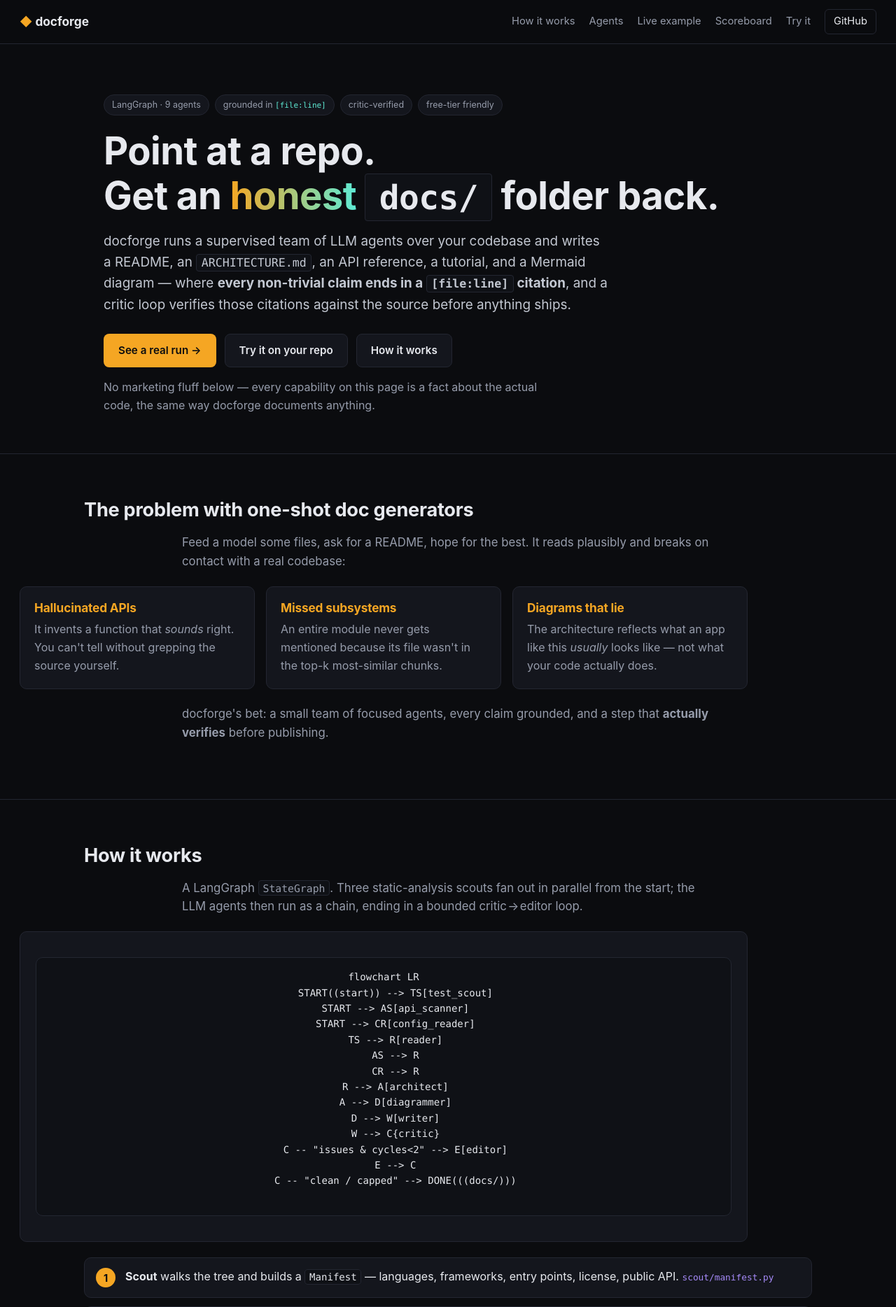
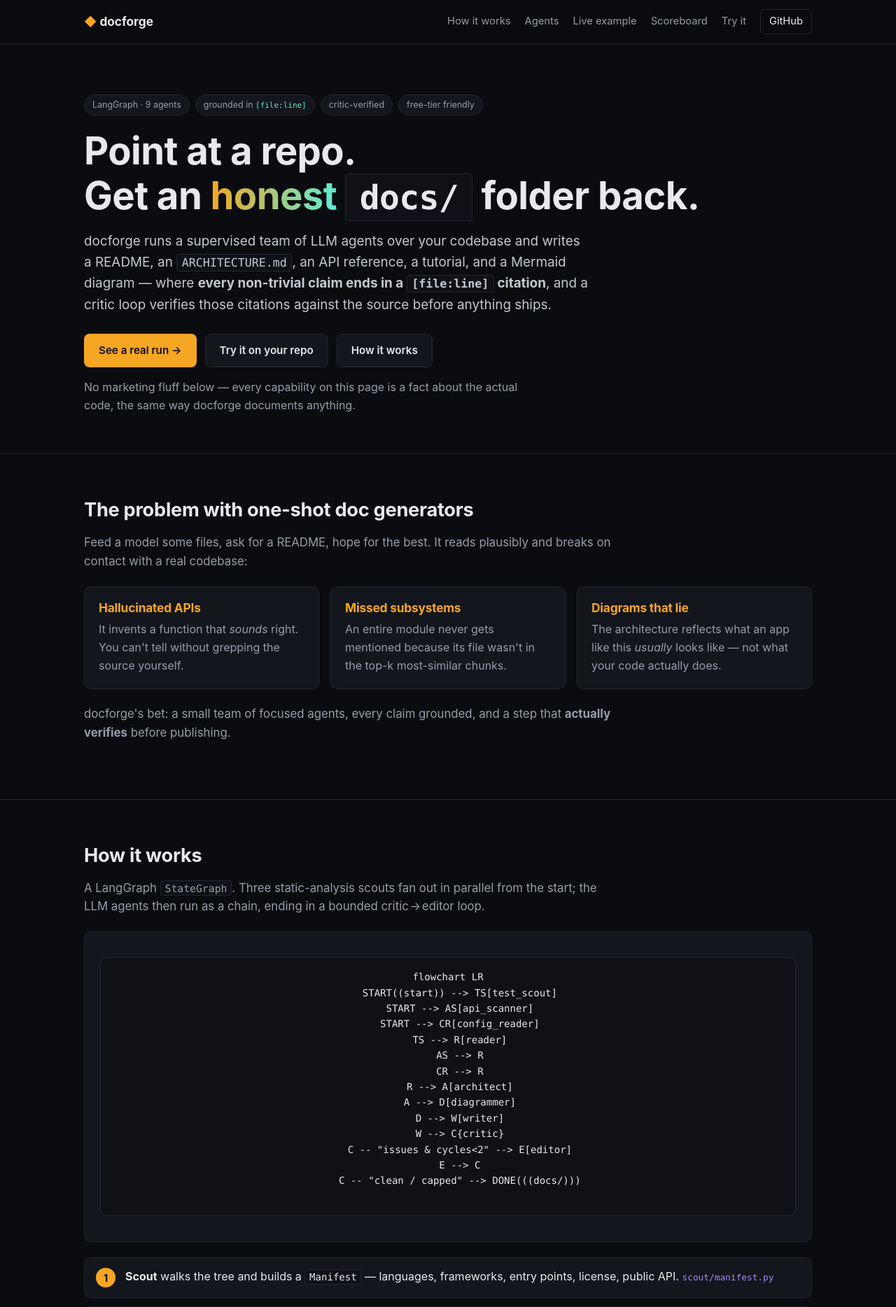
Before and after one commit to yash1120/docforge, a FastAPI app: page / in a window 1280 px wide. Shown: the top 1868 px of the page at 70% size. Run offline with FastAPI, Linux system fonts and the light colour scheme.

Commit message:
feat: update CSS link in base.html to include versioning and enhance style consistency

```diff
--- a/src/docforge/server/static/style.css
+++ b/src/docforge/server/static/style.css
@@ -37,11 +37,15 @@ h1, h2, h3 { line-height: 1.18; letter-spacing: -0.01em; }
 .small { font-size: 0.85em; }
 .mt { margin-top: 2rem; }
 
+/* Shared horizontal gutter: full-bleed background, content centered at --maxw.
+   Every aligned region uses the SAME value so left/right edges line up exactly. */
+:root { --gutter: max(20px, calc((100% - var(--maxw)) / 2)); }
+
 /* ---------- top bar ---------- */
 .topbar {
   position: sticky; top: 0; z-index: 20;
   display: flex; align-items: center; justify-content: space-between;
-  padding: 13px 28px; background: rgba(11,12,15,0.85); backdrop-filter: blur(10px);
+  padding: 13px var(--gutter); background: rgba(11,12,15,0.85); backdrop-filter: blur(10px);
   border-bottom: 1px solid var(--border);
 }
 .brand { font-weight: 700; font-size: 1.08em; color: var(--fg); }
@@ -53,12 +57,13 @@ h1, h2, h3 { line-height: 1.18; letter-spacing: -0.01em; }
 
 main { display: block; }
 
-/* ---------- sections ---------- */
-.hero, .band, .closing, .ex-head { max-width: var(--maxw); margin: 0 auto; padding: 64px 28px; }
+/* ---------- sections ----------
+   All top-level sections are full-bleed (borders/backgrounds span the viewport)
+   with content centered at --maxw via a shared gutter. Identical edges across
+   every section — no max-width-vs-fullwidth mismatch. */
+.hero, .band, .closing, .ex-head { padding: 64px var(--gutter); }
 .band { border-top: 1px solid var(--border); }
 .band-alt { background: linear-gradient(180deg, var(--bg-2), var(--bg)); }
-.band-alt, .band { max-width: none; }
-.band > *, .band-alt > * { max-width: var(--maxw); margin-left: auto; margin-right: auto; }
 section h2 { font-size: 1.7em; margin: 0 0 10px; }
 .section-lede { color: var(--muted); font-size: 1.05em; max-width: 760px; }
 
@@ -200,14 +205,14 @@ details p { color: var(--muted); margin: 0 0 12px; }
 .placeholder { background: var(--panel); border: 1px dashed var(--border); border-radius: var(--radius); padding: 22px; color: var(--muted); }
 
 /* ---------- footer ---------- */
-footer { border-top: 1px solid var(--border); margin-top: 40px; }
-.footer-inner { max-width: var(--maxw); margin: 0 auto; padding: 26px 28px; display: flex; justify-content: space-between; gap: 16px; flex-wrap: wrap; color: var(--muted); font-size: 0.88em; }
+footer { border-top: 1px solid var(--border); margin-top: 40px; padding: 0 var(--gutter); }
+.footer-inner { padding: 26px 0; display: flex; justify-content: space-between; gap: 16px; flex-wrap: wrap; color: var(--muted); font-size: 0.88em; }
 .footer-links { display: flex; gap: 16px; }
 
 /* ---------- responsive ---------- */
 @media (max-width: 760px) {
   .two { grid-template-columns: 1fr; gap: 22px; }
-  .hero, .band, .closing, .ex-head { padding: 44px 20px; }
-  .topbar { padding: 12px 16px; }
+  .hero, .band, .closing, .ex-head { padding-top: 44px; padding-bottom: 44px; }
+  .topbar { padding-top: 12px; padding-bottom: 12px; }
   .topbar nav { gap: 12px; }
 }
--- a/src/docforge/server/templates/base.html
+++ b/src/docforge/server/templates/base.html
@@ -5,7 +5,7 @@
   <meta name="viewport" content="width=device-width, initial-scale=1">
   <title>{% block title %}docforge — grounded, multi-agent docs generator{% endblock %}</title>
   <meta name="description" content="docforge points a team of LLM agents at any repo and writes an honest docs/ folder — every claim grounded in [file:line] citations and verified by a critic loop.">
-  <link rel="stylesheet" href="/static/style.css">
+  <link rel="stylesheet" href="/static/style.css?v=2">
   {% block head %}{% endblock %}
 </head>
 <body>
```
